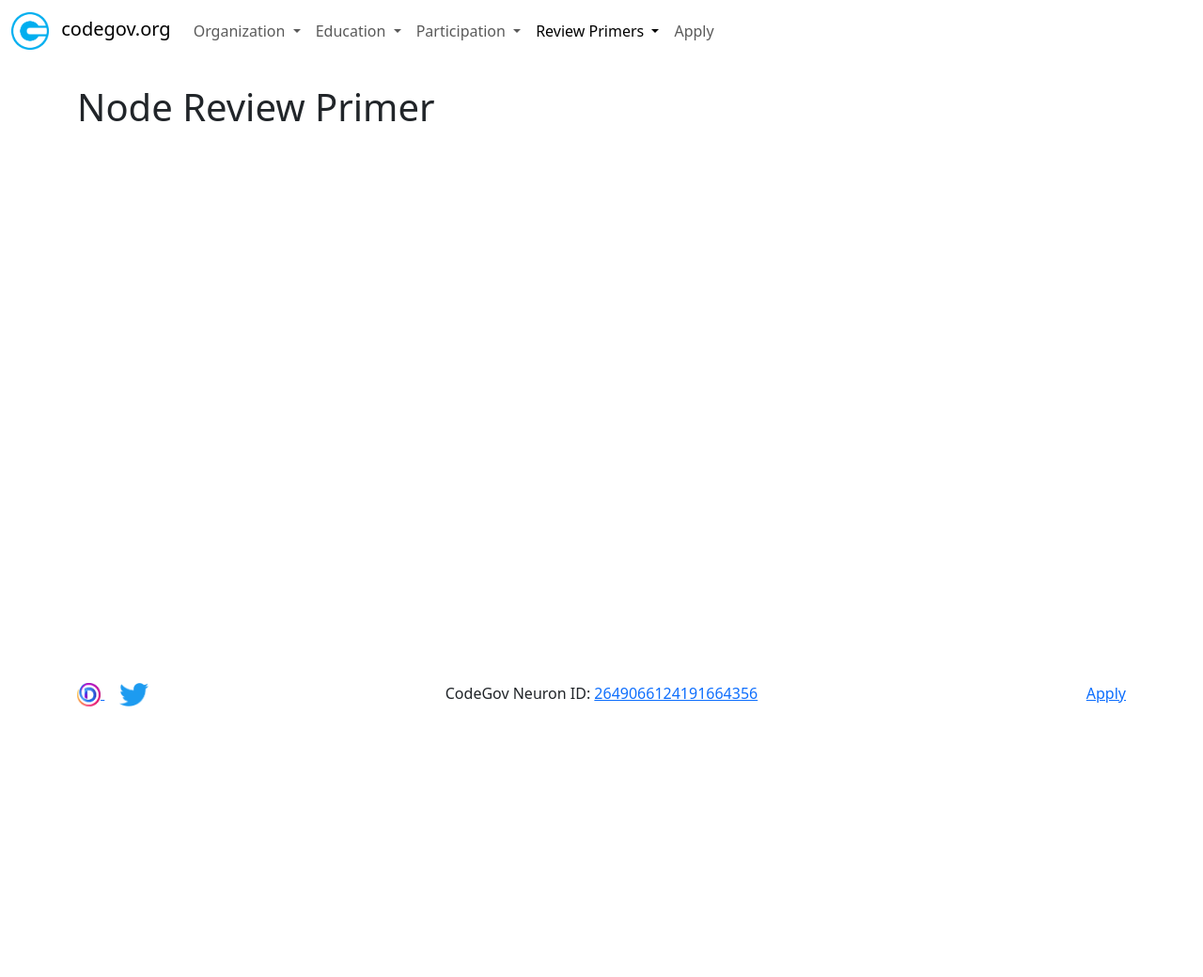
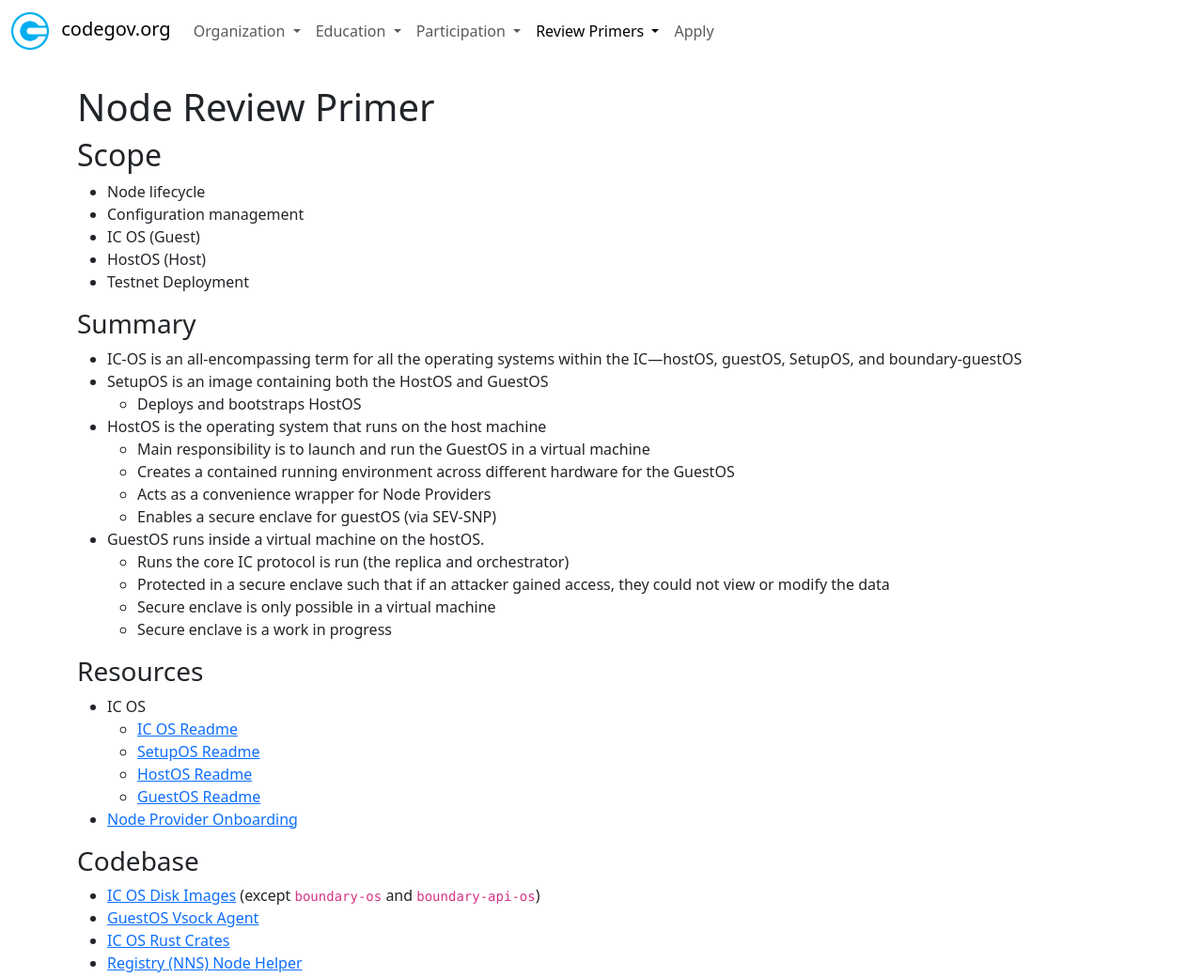
Before and after one commit to CodeGov-org/codegov-website, an Astro site: page /review-primers/node in a window 1280 px wide. Shown: the top 1040 px of the page at 94% size. Before the commit the page ends 800 px from the top, so only its background shows below. Built offline with nearby package versions, Linux system fonts and the light colour scheme; Astro itself is replaced by a stand-in of ours.

Commit message:
Add node review primer

```diff
--- a/src/pages/review-primers/node.md
+++ b/src/pages/review-primers/node.md
@@ -3,3 +3,43 @@ title: Node Review Primer
 description: Prepare for reviewing node Internet Computer Protocol replica upgrades
 layout: ../../layout/BaseLayout.astro
 ---
+
+## Scope
+
+- Node lifecycle
+- Configuration management
+- IC OS (Guest)
+- HostOS (Host)
+- Testnet Deployment
+
+### Summary
+
+- IC-OS is an all-encompassing term for all the operating systems within the IC—hostOS, guestOS, SetupOS, and boundary-guestOS
+- SetupOS is an image containing both the HostOS and GuestOS
+    - Deploys and bootstraps HostOS
+- HostOS is the operating system that runs on the host machine
+  - Main responsibility is to launch and run the GuestOS in a virtual machine
+  - Creates a contained running environment across different hardware for the GuestOS
+  - Acts as a convenience wrapper for Node Providers
+  - Enables a secure enclave for guestOS (via SEV-SNP)
+- GuestOS runs inside a virtual machine on the hostOS.
+  - Runs the core IC protocol is run (the replica and orchestrator)
+  - Protected in a secure enclave such that if an attacker gained access, they could not view or modify the data
+  - Secure enclave is only possible in a virtual machine
+  - Secure enclave is a work in progress
+
+### Resources
+
+- IC OS
+  - [IC OS Readme](https://github.com/dfinity/ic/tree/master/ic-os#readme)
+  - [SetupOS Readme](https://github.com/dfinity/ic/tree/master/ic-os/setupos)
+  - [HostOS Readme](https://github.com/dfinity/ic/tree/master/ic-os/hostos)
+  - [GuestOS Readme](https://github.com/dfinity/ic/tree/master/ic-os/guestos)
+- [Node Provider Onboarding](https://wiki.internetcomputer.org/wiki/Node_Provider_Onboarding)
+
+### Codebase
+
+- [IC OS Disk Images](https://github.com/dfinity/ic/tree/master/ic-os) (except `boundary-os` and `boundary-api-os`)
+- [GuestOS Vsock Agent](https://github.com/dfinity/ic/tree/master/rs/guestos_vsock_agent)
+- [IC OS Rust Crates](https://github.com/dfinity/ic/tree/master/rs/ic_os)
+- [Registry (NNS) Node Helper](https://github.com/dfinity/ic/blob/master/rs/registry/helpers/src/node.rs)
```
Also changed, not shown: src/pages/review-primers/overview.md (+5 -2 lines).
